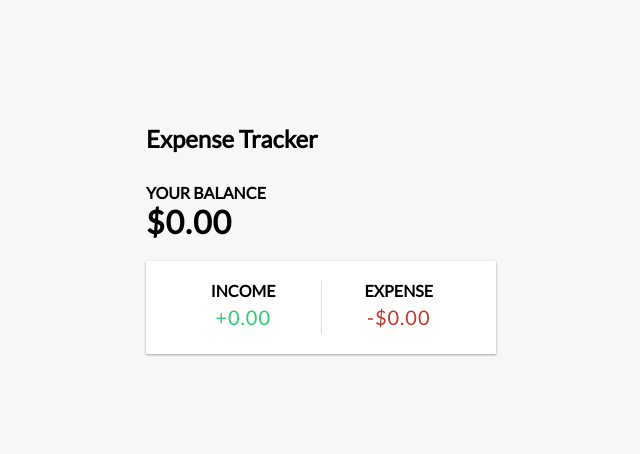
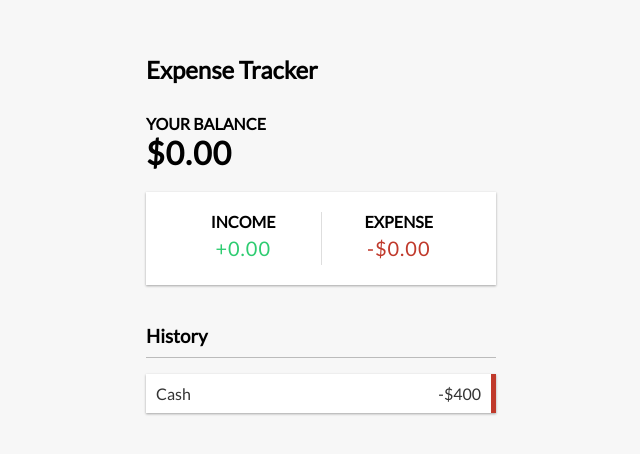
Before and after one commit to arthurs14/Expense-Tracker, a React (Create React App) app: page / in a window 1280 px wide. Shown: the part 156-610 px from the top of the page, without its empty margins (319-959 px from the left). Built offline with nearby package versions, Linux system fonts and the light colour scheme.

Commit message:
added just a display of where transactions will list

```diff
--- a/src/App.js
+++ b/src/App.js
@@ -3,6 +3,7 @@ import './App.css';
 import Header from './components/Header';
 import Balance from './components/Balance';
 import IncomeExpenses from './components/IncomeExpenses';
+import TransactionList from './components/TransactionList';
 
 function App() {
   return (
@@ -11,6 +12,7 @@ function App() {
       <div className="container">
         <Balance />
         <IncomeExpenses />
+        <TransactionList />
       </div>
     </div>
   );
--- /dev/null
+++ b/src/components/TransactionList.js
@@ -0,0 +1,16 @@
+import React from 'react';
+
+const TransactionList = () => {
+  return (
+    <>
+      <h3>History</h3>
+      <ul id="list" className="list">
+        <li className="minus">
+          Cash <span>-$400</span><button className="delete-btn">x</button>
+        </li>
+      </ul>
+    </>
+  );
+};
+
+export default TransactionList;
```
